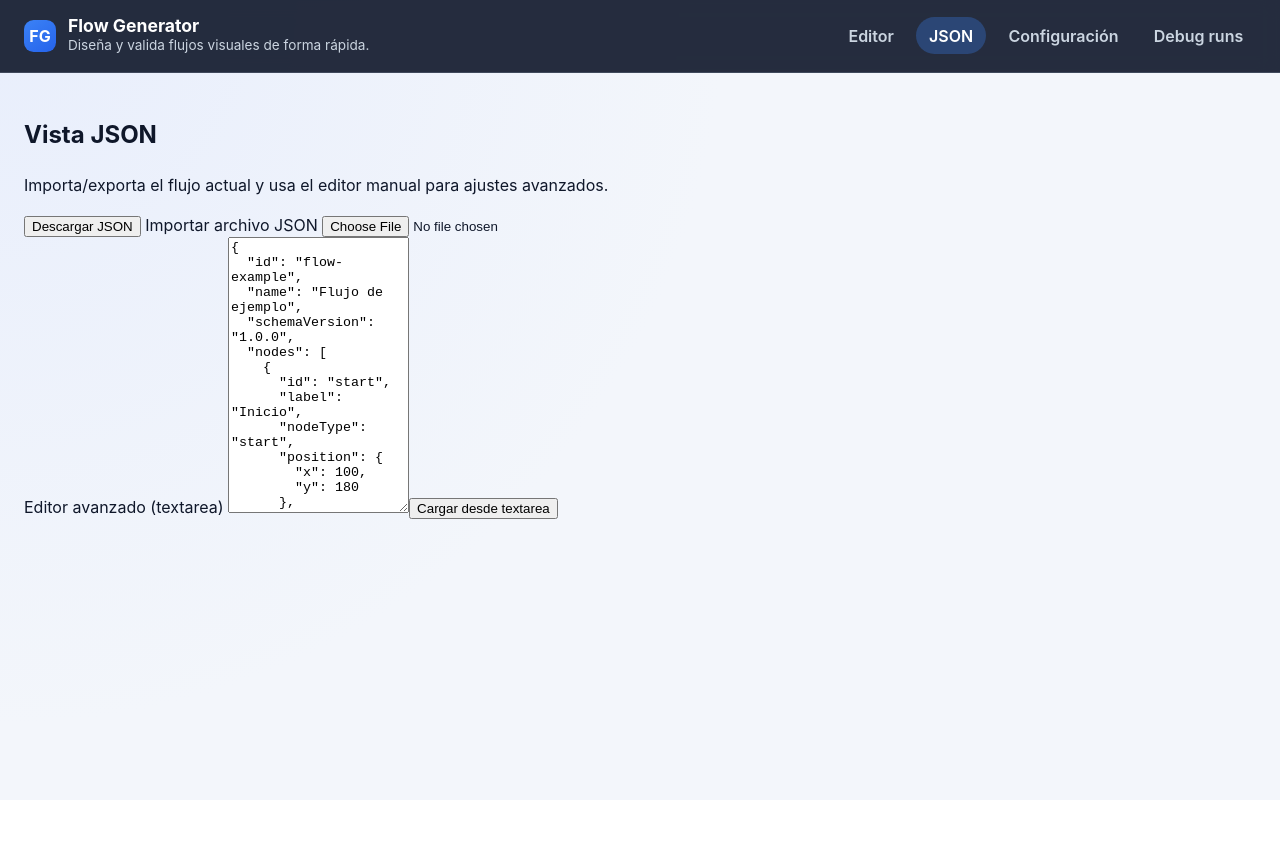
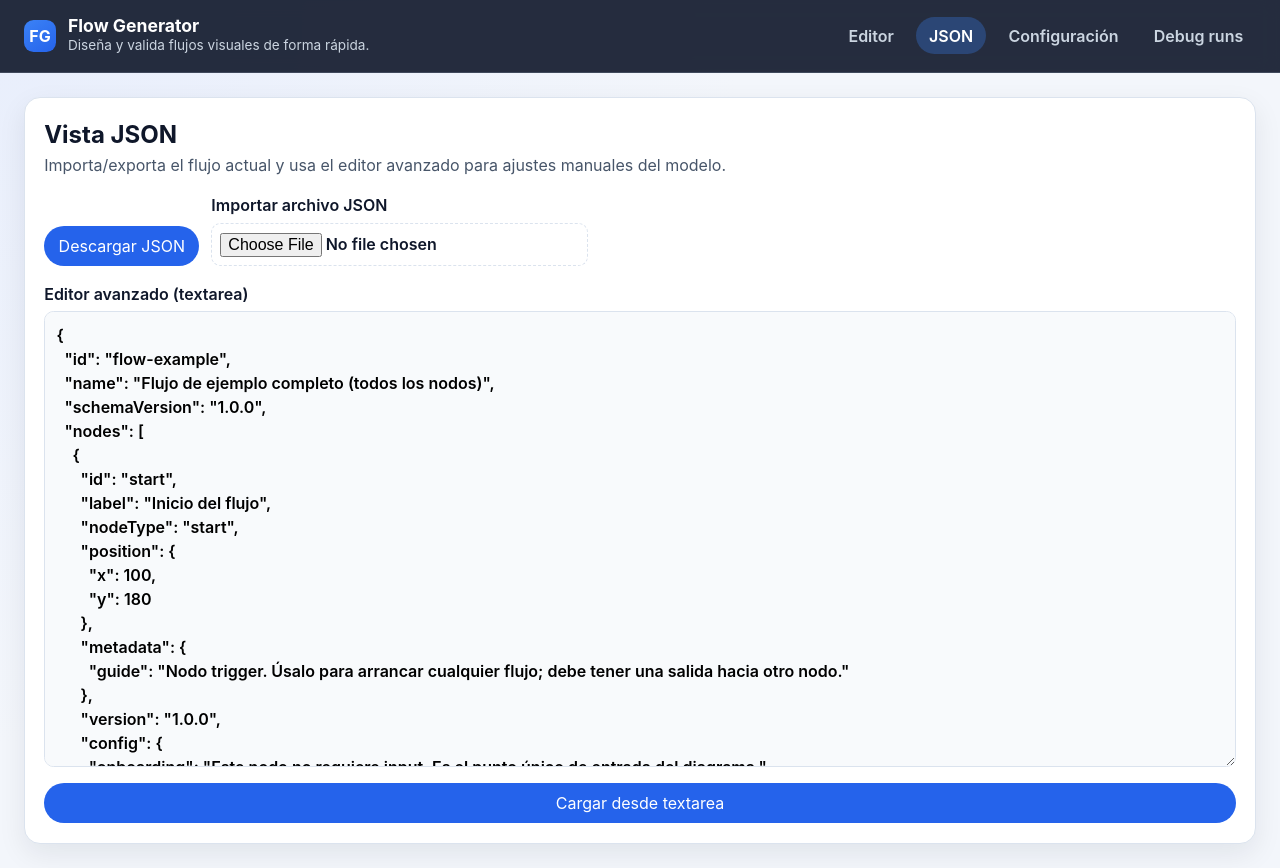
Before and after one commit to Erredebe/flow-gen, an Angular app: page /json in a window 1280 px wide. Before the commit the page ends 800 px from the top, so only its background shows below. Built offline with nearby package versions, Linux system fonts and the light colour scheme.

Commit message:
Mejora UX del editor con selector de nodos y atajos de borrado

```diff
--- a/src/app/application/use-cases/initialize-flow.use-case.ts
+++ b/src/app/application/use-cases/initialize-flow.use-case.ts
@@ -6,37 +6,51 @@ import { FLOW_SCHEMA_VERSION, Flow } from '../../domain/flow/flow.types';
 
 const DEFAULT_FLOW: Flow = {
   id: 'flow-example',
-  name: 'Flujo de ejemplo',
+  name: 'Flujo de ejemplo completo (todos los nodos)',
   schemaVersion: FLOW_SCHEMA_VERSION,
   nodes: [
     {
       id: 'start',
-      label: 'Inicio',
+      label: 'Inicio del flujo',
       nodeType: 'start',
       position: { x: 100, y: 180 },
-      metadata: {},
+      metadata: {
+        guide: 'Nodo trigger. Úsalo para arrancar cualquier flujo; debe tener una salida hacia otro nodo.'
+      },
       version: '1.0.0',
-      config: {}
+      config: {
+        onboarding: 'Este nodo no requiere input. Es el punto único de entrada del diagrama.'
+      }
     },
     {
       id: 'action-1',
       label: 'Validar solicitud',
       nodeType: 'action',
       position: { x: 380, y: 180 },
-      metadata: { owner: 'ops', command: 'Paso de validación base' },
+      metadata: {
+        owner: 'ops',
+        guide: 'Nodo action para tareas de negocio como validaciones, enriquecimiento y reglas simples.'
+      },
       version: '1.0.0',
-      config: {}
+      config: {
+        purpose: 'Valida campos obligatorios y prepara variables compartidas para nodos siguientes.',
+        recommendedInput: 'payload de solicitud',
+        recommendedOutput: 'payload enriquecido + flags de validación'
+      }
     },
     {
       id: 'function-1',
       label: 'Transformar texto (función)',
       nodeType: 'function-node',
       position: { x: 680, y: 60 },
-      metadata: { note: 'Ejemplo de función local' },
+      metadata: {
+        guide: 'Usa function-node para ejecutar lógica reutilizable registrada como herramienta local.'
+      },
       version: '1.0.0',
       config: {
         toolName: 'helpers.to-upper-case',
-        text: 'flujo inicial'
+        text: 'flujo inicial con todos los tipos de nodo',
+        expectedResult: 'Devuelve el texto en mayúsculas y puede ser consumido por nodos posteriores'
       }
     },
     {
@@ -44,11 +58,14 @@ const DEFAULT_FLOW: Flow = {
       label: 'Sumar 1 + 1 (función)',
       nodeType: 'function-node',
       position: { x: 680, y: 180 },
-      metadata: { note: 'Ejemplo de función embebida en JSON' },
+      metadata: {
+        guide: 'También puedes declarar la función en config.function para prototipar rápidamente.'
+      },
       version: '1.0.0',
       config: {
         toolName: 'browser.json-command',
-        function: '({ config }) => ({ result: 1 + 1, operation: "1 + 1" })'
+        function:
+          '({ config }) => ({ result: 1 + 1, operation: "1 + 1", explanation: "Demuestra cálculo interno en function-node" })'
       }
     },
     {
@@ -56,11 +73,14 @@ const DEFAULT_FLOW: Flow = {
       label: 'Ejecutar console.log',
       nodeType: 'tool-node',
       position: { x: 680, y: 300 },
-      metadata: {},
+      metadata: {
+        guide: 'Tool-node para integraciones: APIs, logs, colas y utilidades externas.'
+      },
       version: '1.0.0',
       config: {
         toolName: 'browser.json-command',
         message: 'Ejemplo inicial: mensaje desde JSON del nodo',
+        usage: 'Lee valores de config y devuelve un objeto de salida.',
         command:
           "console.log('[flow-gen:default]', config.message); return { logged: true, message: config.message };"
       }
@@ -70,7 +90,9 @@ const DEFAULT_FLOW: Flow = {
       label: 'Ejecutar alert',
       nodeType: 'tool-node',
       position: { x: 680, y: 420 },
-      metadata: {},
+      metadata: {
+        guide: 'Segundo tool-node para mostrar side-effects en cliente.'
+      },
       version: '1.0.0',
       config: {
         toolName: 'browser.json-command',
@@ -85,27 +107,35 @@ const DEFAULT_FLOW: Flow = {
       nodeType: 'decision',
       position: { x: 1020, y: 180 },
       condition: 'monto <= límite',
-      metadata: {},
+      metadata: {
+        guide: 'Nodo de decisión. Usa ramas true/false con edge.branch para dirigir el recorrido.'
+      },
       version: '1.0.0',
-      config: {}
+      config: {
+        expression: 'input.monto <= variables.limite'
+      }
     },
     {
       id: 'end-ok',
       label: 'Final exitoso',
       nodeType: 'end',
       position: { x: 1320, y: 80 },
-      metadata: {},
+      metadata: {
+        guide: 'Nodo terminal para cierre exitoso. No tiene salidas.'
+      },
       version: '1.0.0',
-      config: {}
+      config: { reason: 'aprobado' }
     },
     {
       id: 'end-ko',
       label: 'Final rechazado',
       nodeType: 'end',
       position: { x: 1320, y: 300 },
-      metadata: {},
+      metadata: {
+        guide: 'Nodo terminal alternativo para escenarios negativos o rechazados.'
+      },
       version: '1.0.0',
-      config: {}
+      config: { reason: 'rechazado' }
     }
   ],
   edges: [
--- a/src/app/features/flow-editor/pages/json-view-page.component.html
+++ b/src/app/features/flow-editor/pages/json-view-page.component.html
@@ -1,10 +1,12 @@
 <section class="panel">
-  <h2>Vista JSON</h2>
-  <p>Importa/exporta el flujo actual y usa el editor manual para ajustes avanzados.</p>
+  <header class="panel-header">
+    <h2>Vista JSON</h2>
+    <p>Importa/exporta el flujo actual y usa el editor avanzado para ajustes manuales del modelo.</p>
+  </header>
 
   <div class="actions" aria-label="Acciones de gestión">
     <button type="button" class="btn" (click)="downloadJson()">Descargar JSON</button>
-    <label>
+    <label class="file-label">
       Importar archivo JSON
       <input
         #fileInput
--- a/src/app/features/flow-editor/pages/json-view-page.component.scss
+++ b/src/app/features/flow-editor/pages/json-view-page.component.scss
@@ -1 +1,89 @@
-@use './flow-editor-page.component.scss';
+.panel {
+  display: grid;
+  gap: 1rem;
+  padding: 1.2rem;
+  border-radius: 1rem;
+  background: var(--surface);
+  box-shadow: 0 10px 28px rgb(15 23 42 / 8%);
+  border: 1px solid var(--border);
+}
+
+.panel-header {
+  h2,
+  p {
+    margin: 0;
+  }
+
+  p {
+    color: var(--muted);
+  }
+}
+
+.actions {
+  display: flex;
+  flex-wrap: wrap;
+  align-items: end;
+  gap: 0.75rem;
+}
+
+.file-label {
+  display: grid;
+  gap: 0.35rem;
+  font-weight: 600;
+}
+
+label {
+  display: grid;
+  gap: 0.35rem;
+  font-weight: 600;
+}
+
+textarea,
+input,
+button {
+  font: inherit;
+}
+
+textarea {
+  width: 100%;
+  padding: 0.7rem;
+  border-radius: 0.6rem;
+  border: 1px solid var(--border);
+  min-height: 340px;
+  background: #f8fafc;
+}
+
+input[type='file'] {
+  border: 1px dashed var(--border);
+  border-radius: 0.6rem;
+  padding: 0.5rem;
+  background: #fff;
+}
+
+.btn {
+  border: 0;
+  border-radius: 999px;
+  padding: 0.5rem 0.9rem;
+  background: var(--primary);
+  color: #fff;
+  cursor: pointer;
+}
+
+.btn:hover {
+  background: var(--primary-strong);
+}
+
+.message {
+  border-radius: 0.5rem;
+  padding: 0.5rem 0.65rem;
+}
+
+.message.success {
+  background: var(--success-bg);
+  color: var(--success-text);
+}
+
+.message.error {
+  background: var(--error-bg);
+  color: var(--error-text);
+}
--- a/src/app/features/flow-editor/pages/settings-page.component.html
+++ b/src/app/features/flow-editor/pages/settings-page.component.html
@@ -1,6 +1,11 @@
 <section class="panel">
-  <h2>Configuración de almacenamiento</h2>
-  <p>Gestiona la información guardada en localStorage: cargar, editar y eliminar.</p>
+  <header class="panel-header">
+    <h2>Configuración de almacenamiento</h2>
+    <p>
+      Gestiona el estado persistido en <code>localStorage</code>: cargar cambios, editar manualmente y
+      restaurar una base limpia.
+    </p>
+  </header>
 
   <div class="actions" aria-label="Acciones de gestión">
     <button type="button" class="btn" (click)="loadFromStorage()">Cargar desde localStorage</button>
--- a/src/app/features/flow-editor/pages/settings-page.component.scss
+++ b/src/app/features/flow-editor/pages/settings-page.component.scss
@@ -6,7 +6,9 @@
   background: var(--surface);
   box-shadow: 0 10px 28px rgb(15 23 42 / 8%);
   border: 1px solid var(--border);
+}
 
+.panel-header {
   h2,
   p {
     margin: 0;
@@ -14,6 +16,13 @@
 
   p {
     color: var(--muted);
+  }
+
+  code {
+    background: #eff6ff;
+    color: #1d4ed8;
+    padding: 0.1rem 0.35rem;
+    border-radius: 0.35rem;
   }
 }
 
@@ -40,6 +49,7 @@ textarea {
   border-radius: 0.6rem;
   border: 1px solid var(--border);
   min-height: 340px;
+  background: #f8fafc;
 }
 
 .btn {
--- a/src/app/features/flow-editor/ui/flow-editor.component.html
+++ b/src/app/features/flow-editor/ui/flow-editor.component.html
@@ -7,10 +7,18 @@
     </label>
 
     <div class="actions" aria-label="Acciones rápidas">
+      <label class="node-type-picker">
+        Tipo de nodo
+        <select [ngModel]="nodeTypeDraft()" (ngModelChange)="nodeTypeDraft.set($event)">
+          @for (definition of availableNodeDefinitions; track definition.type) {
+            <option [value]="definition.type">
+              {{ definition.displayName }} ({{ definition.type }})
+            </option>
+          }
+        </select>
+      </label>
+      <button type="button" class="btn" (click)="addDraftNode()">+ Añadir nodo</button>
       <button type="button" class="btn btn-ghost" (click)="ensureStartNode()">+ Start</button>
-      <button type="button" class="btn" (click)="addNode('action')">+ Acción</button>
-      <button type="button" class="btn" (click)="addNode('decision')">+ Decisión</button>
-      <button type="button" class="btn" (click)="addNode('end')">+ Final</button>
       <button type="button" class="btn btn-soft" (click)="setZoom(0.1)">Zoom +</button>
       <button type="button" class="btn btn-soft" (click)="setZoom(-0.1)">Zoom -</button>
       <button type="button" class="btn btn-soft" (click)="centerView()">Centrar</button>
@@ -68,7 +76,10 @@
 
     <aside class="properties-panel">
       <h3>Propiedades</h3>
-      <p class="panel-help">Selecciona un elemento en el canvas para editar su configuración.</p>
+      <p class="panel-help">
+        Selecciona un elemento en el canvas para editar su configuración. Atajos: <kbd>Supr</kbd> / <kbd>Del</kbd>
+        para eliminar el elemento seleccionado (con confirmación).
+      </p>
 
       @if (selectedNode(); as node) {
         <p><strong>Nodo:</strong> {{ node.id }}</p>
--- a/src/app/features/flow-editor/ui/flow-editor.component.scss
+++ b/src/app/features/flow-editor/ui/flow-editor.component.scss
@@ -35,6 +35,29 @@
   display: flex;
   flex-wrap: wrap;
   gap: 0.5rem;
+}
+
+
+.node-type-picker {
+  min-width: 240px;
+}
+
+.node-type-picker select {
+  width: 100%;
+  padding: 0.58rem 0.68rem;
+  border: 1px solid var(--border);
+  border-radius: 0.6rem;
+  background: #fff;
+}
+
+kbd {
+  font-family: ui-monospace, SFMono-Regular, Menlo, Monaco, Consolas, 'Liberation Mono', 'Courier New', monospace;
+  font-size: 0.8rem;
+  border: 1px solid #cbd5e1;
+  border-bottom-width: 2px;
+  border-radius: 0.35rem;
+  padding: 0.05rem 0.35rem;
+  background: #f8fafc;
 }
 
 .workspace {
@@ -152,12 +175,14 @@ label {
 
 input,
 textarea,
+select,
 button {
   font: inherit;
 }
 
 input,
-textarea {
+textarea,
+select {
   width: 100%;
   padding: 0.58rem 0.68rem;
   border: 1px solid var(--border);
--- a/src/app/features/flow-editor/ui/flow-editor.component.ts
+++ b/src/app/features/flow-editor/ui/flow-editor.component.ts
@@ -1,8 +1,9 @@
-import { ChangeDetectionStrategy, Component, computed, inject, signal } from '@angular/core';
+import { ChangeDetectionStrategy, Component, HostListener, computed, inject, signal } from '@angular/core';
 import { FormsModule } from '@angular/forms';
 
 import { RunFlowUseCase } from '../../../application/flow/run-flow.use-case';
 import { AnyFlowNode, FlowEdge, FlowNodeType, JsonObject } from '../../../domain/flow/flow.types';
+import { NodeDefinitionRegistry } from '../../../domain/ports/node-definition-registry.port';
 import { IdGenerator } from '../../../domain/ports/id-generator.port';
 import { ExecutionResult } from '../../../runtime/engine/execution-state';
 import { FlowEditorStateService } from '../state/flow-editor-state.service';
@@ -24,6 +25,7 @@ export class FlowEditorComponent {
   protected readonly state = inject(FlowEditorStateService);
   private readonly runFlowUseCase = inject(RunFlowUseCase);
   private readonly idGenerator = inject(IdGenerator);
+  private readonly nodeDefinitionRegistry = inject(NodeDefinitionRegistry);
 
   protected readonly zoom = signal(1);
   protected readonly selectedNodeId = signal<string | null>(null);
@@ -37,11 +39,13 @@ export class FlowEditorComponent {
   protected readonly lastExecution = signal<ExecutionResult | null>(null);
   protected readonly runError = signal<string | null>(null);
   protected readonly lastRunId = signal<string | null>(null);
+  protected readonly nodeTypeDraft = signal<FlowNodeType>('action');
 
   protected readonly flow = computed(() => this.state.getDraft());
   protected readonly nodes = computed(() => this.flow().nodes);
   protected readonly edges = computed(() => this.flow().edges);
   protected readonly validationErrors = computed(() => this.state.getValidationErrors());
+  protected readonly availableNodeDefinitions = this.nodeDefinitionRegistry.listDefinitions();
 
   protected readonly selectedNode = computed(() => {
     const nodeId = this.selectedNodeId();
@@ -97,9 +101,36 @@ export class FlowEditorComponent {
     this.selectedNodeId.set(null);
   }
 
+  @HostListener('document:keydown', ['$event'])
+  protected onKeyboardShortcut(event: KeyboardEvent): void {
+    if (event.key !== 'Delete' && event.key !== 'Backspace') {
+      return;
+    }
+
+    const isTypingOnField =
+      event.target instanceof HTMLElement &&
+      ['INPUT', 'TEXTAREA'].includes(event.target.tagName);
+
+    if (isTypingOnField) {
+      return;
+    }
+
+    if (this.selectedNodeId() || this.selectedEdgeId()) {
+      event.preventDefault();
+      this.deleteSelected();
+    }
+  }
+
   protected deleteSelected(): void {
     const nodeId = this.selectedNodeId();
     if (nodeId) {
+      const accepted = window.confirm(
+        '¿Seguro que quieres eliminar el nodo seleccionado? Esta acción también borrará sus conexiones.'
+      );
+      if (!accepted) {
+        return;
+      }
+
       this.state.removeNode(nodeId);
       this.selectedNodeId.set(null);
       return;
@@ -107,6 +138,11 @@ export class FlowEditorComponent {
 
     const edgeId = this.selectedEdgeId();
     if (edgeId) {
+      const accepted = window.confirm('¿Seguro que quieres eliminar la conexión seleccionada?');
+      if (!accepted) {
+        return;
+      }
+
       this.state.removeEdge(edgeId);
       this.selectedEdgeId.set(null);
     }
@@ -119,6 +155,10 @@ export class FlowEditorComponent {
     const createdNode = this.state.findNodeById(nodeId);
     this.configDraft.set(JSON.stringify(createdNode?.config ?? {}, null, 2));
     this.metadataDraft.set(JSON.stringify(createdNode?.metadata ?? {}, null, 2));
+  }
+
+  protected addDraftNode(): void {
+    this.addNode(this.nodeTypeDraft());
   }
 
   protected ensureStartNode(): void {
```
Also changed, not shown: 1 other file (tests, documents, lock files or other folders).
